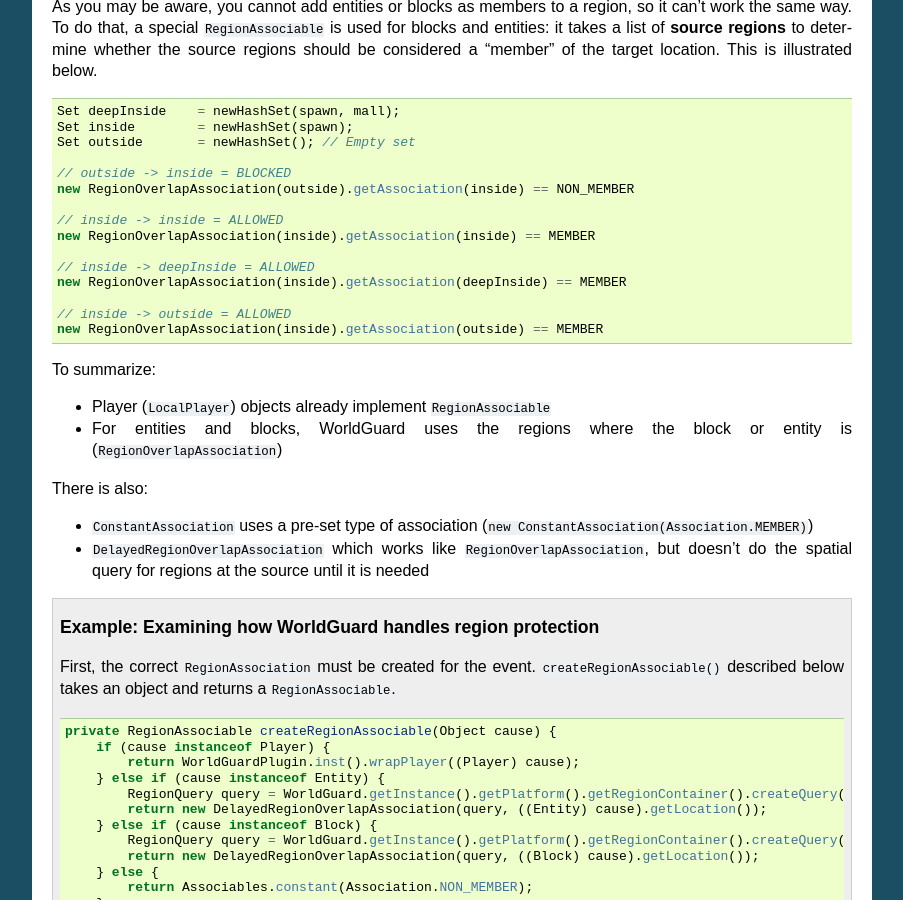
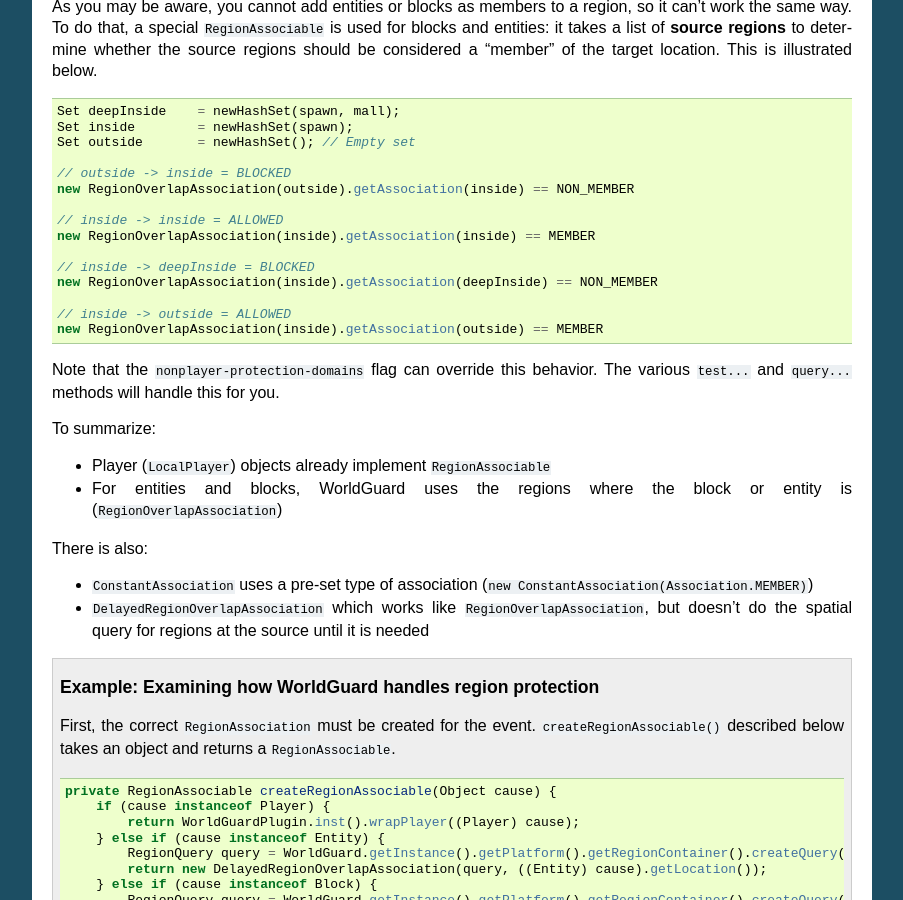
Before and after one commit to aurorasmiles/WorldGuardDocs, a Sphinx documentation site: the page built from source/developer/regions/flag-calculation.rst, in a window 1280 px wide and 900 px high, scrolled down 2154 px. Shown: the whole window, without its empty margins (198-1101 px from the left). Built offline with Sphinx 7.4.7, drawn with Linux system fonts in a browser that asks for light colours.

Commit message:
Fix nonplayer associable example, note new flag.

```diff
--- a/source/developer/regions/flag-calculation.rst
+++ b/source/developer/regions/flag-calculation.rst
@@ -118,11 +118,13 @@
     // inside -> inside = ALLOWED
     new RegionOverlapAssociation(inside).getAssociation(inside) == MEMBER
 
-    // inside -> deepInside = ALLOWED
-    new RegionOverlapAssociation(inside).getAssociation(deepInside) == MEMBER
+    // inside -> deepInside = BLOCKED
+    new RegionOverlapAssociation(inside).getAssociation(deepInside) == NON_MEMBER
 
     // inside -> outside = ALLOWED
     new RegionOverlapAssociation(inside).getAssociation(outside) == MEMBER
+
+Note that the ``nonplayer-protection-domains`` flag can override this behavior. The various ``test...`` and ``query...`` methods will handle this for you.
 
 To summarize:
 
```
